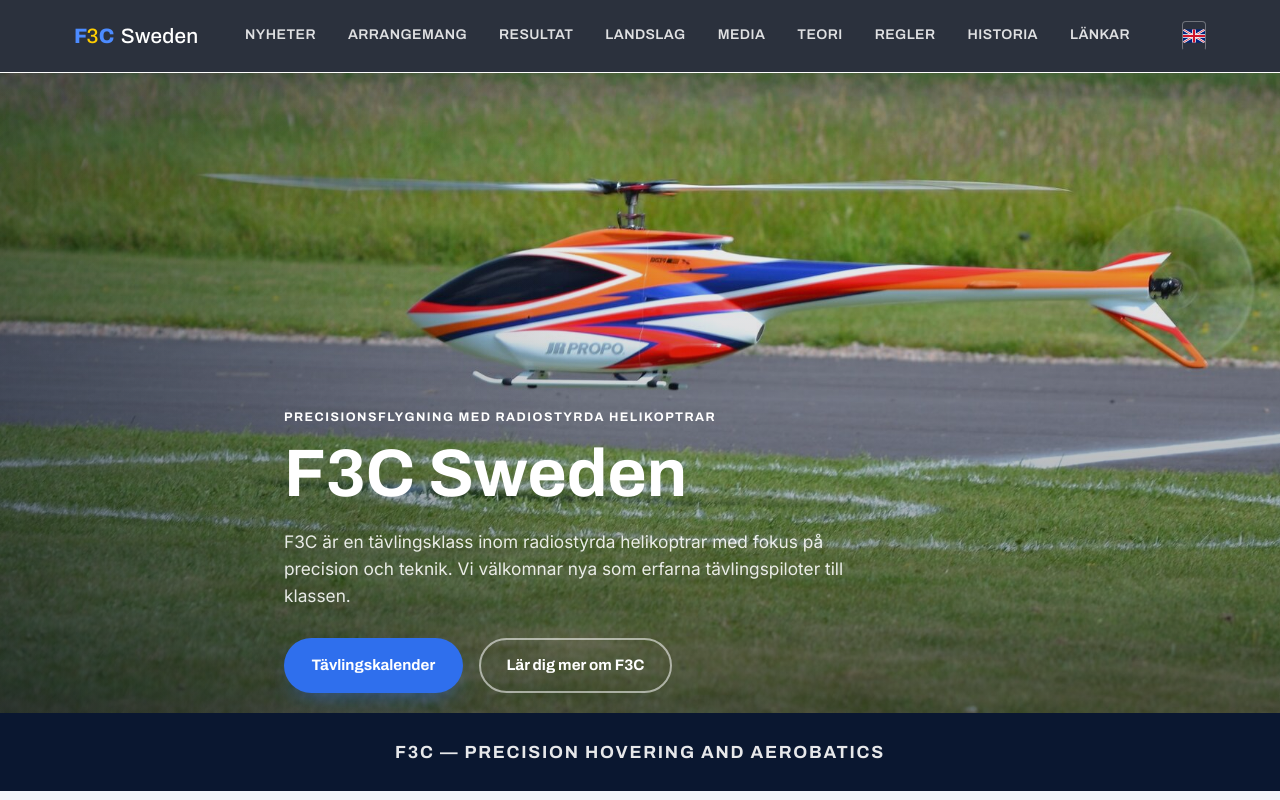
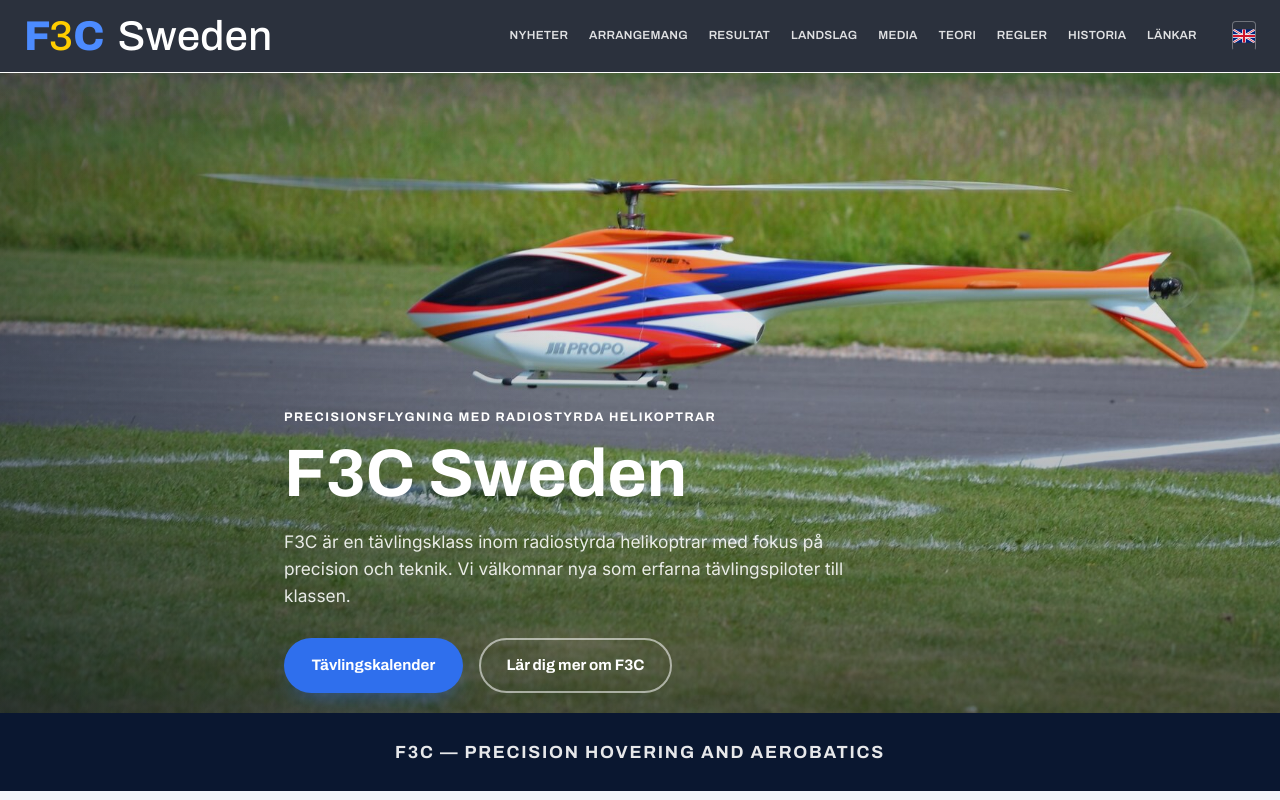
Before and after one commit to jalmhagen/f3c.se, a plain HTML site: page index.html in a window 1280 px wide. Shown: the top 800 px of the page. Drawn offline with Linux system fonts and the light colour scheme.

Commit message:
Make the header/footer logo 100% larger and tighten nav spacing to keep it from overlapping
Co-Authored-By: Claude Sonnet 5 <noreply@anthropic.com>
Claude-Session: https://claude.ai/code/session_0177syizwHM6niUqoKtTCxPJ

```diff
--- a/css/style.css
+++ b/css/style.css
@@ -119,11 +119,12 @@ p{ margin: 0 0 1em; color: var(--ink-soft); }
 .header-inner{
   display: flex; align-items: center; justify-content: space-between;
   height: 72px;
+  max-width: 1340px;
 }
 .logo{
   font-family: var(--font-display);
   font-weight: 800;
-  font-size: 1.3rem;
+  font-size: 2.6rem;
   color: var(--blue-400);
   letter-spacing: .01em;
 }
@@ -134,13 +135,13 @@ p{ margin: 0 0 1em; color: var(--ink-soft); }
 
 .main-nav #nav-list{
   display: flex;
-  gap: 2rem;
+  gap: 1.3rem;
 }
 .main-nav a{
   font-family: var(--font-display);
-  font-size: .88rem;
+  font-size: .74rem;
   font-weight: 600;
-  letter-spacing: .03em;
+  letter-spacing: .02em;
   color: rgba(255,255,255,.85);
   text-transform: uppercase;
   padding: .4rem 0;
@@ -150,7 +151,7 @@ p{ margin: 0 0 1em; color: var(--ink-soft); }
 .nav-lang{
   display: inline-flex;
   align-items: center;
-  margin-left: 1.25rem;
+  margin-left: .9rem;
   border: 1px solid rgba(255,255,255,.32);
   border-radius: 4px;
   padding: .3rem;
```
